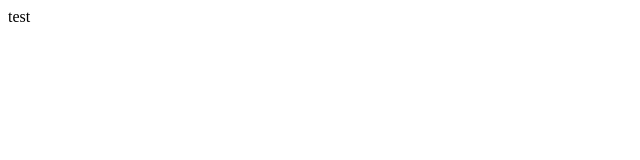
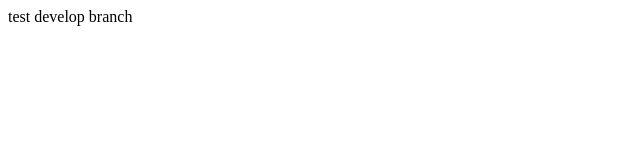
Before and after one commit to choisunhwa/test, a plain HTML site: page index.html in a window 1280 px wide. Shown: the whole page, without its empty margins (0-640 px from the left). Drawn offline with Linux system fonts and the light colour scheme.

Commit message:
checkout develp branch

```diff
--- a/index.html
+++ b/index.html
@@ -1,12 +1,15 @@
 <!DOCTYPE html>
 <html lang="en">
+
 <head>
     <meta charset="UTF-8">
     <meta http-equiv="X-UA-Compatible" content="IE=edge">
     <meta name="viewport" content="width=device-width, initial-scale=1.0">
     <title>test</title>
 </head>
+
 <body>
-    test
+    test develop branch
 </body>
+
 </html>
```
